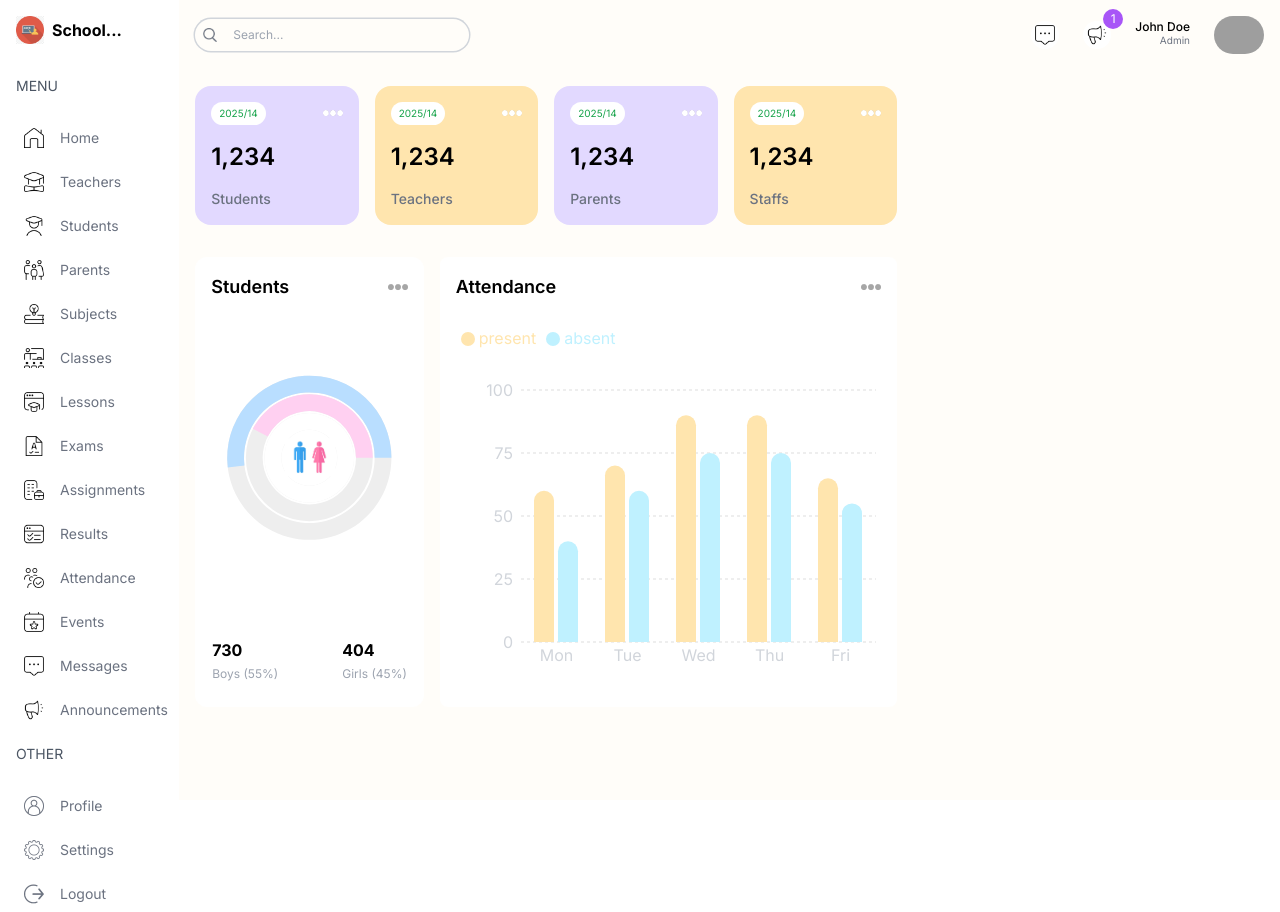
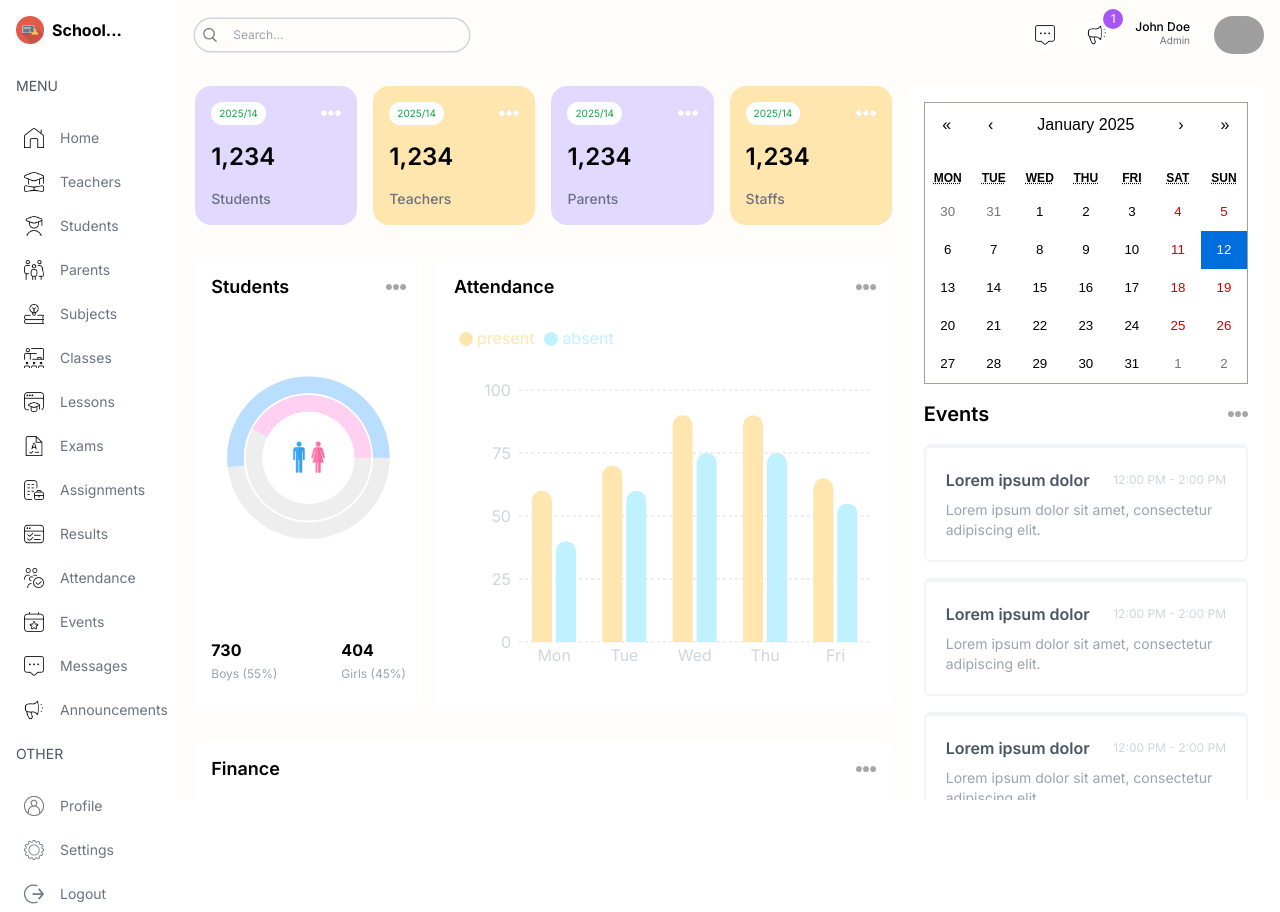
Before and after one commit to 66025997/School-Dashboard, a Next.js app: page /admin in a window 1280 px wide. Built offline with nearby package versions, Linux system fonts and the light colour scheme; grey boxes are pictures that could not be loaded.

Commit message:
Admin page prototype

```diff
--- a/package.json
+++ b/package.json
@@ -11,6 +11,7 @@
   "dependencies": {
     "next": "14.2.5",
     "react": "^18",
+    "react-calendar": "^5.1.0",
     "react-dom": "^18",
     "recharts": "^2.15.0"
   },
--- a/src/app/(dashboard)/admin/page.tsx
+++ b/src/app/(dashboard)/admin/page.tsx
@@ -1,6 +1,9 @@
 import UserCard from "@/components/UserCard";
 import CountChart from "@/components/CountChart";
 import AttendanceChart from "@/components/AttendanceChart";
+import FinanceChart from "@/components/FinanceChart";
+import EventCalendar from "@/components/EventCalendar";
+import Announcements from "@/components/Announcements";
 
 const AdminPage = () => {
     return (
@@ -27,10 +30,13 @@
                 </div>
                 {/* BOTTOM CHART */}
                 <div className="w-full h-[500px]">
+                    <FinanceChart />
                 </div>
             </div>
             {/* RIGHT */}
             <div className="w-full lg:w-1/3 flex flex-col gap-8">
+                <EventCalendar />
+                <Announcements/>
             </div>
         </div>
     );
--- /dev/null
+++ b/src/components/Announcements.tsx
@@ -0,0 +1,50 @@
+const Announcements = () => {
+    return (
+        <div className="bg-white p-4 rounded-md">
+            <div className="flex items-center justify-between">
+                <h1 className="text-xl font-semibold">Announcements</h1>
+                <span className="text-xs text-gray-400">View All</span>
+            </div>
+            <div className="flex flex-col gap-4 mt-4">
+                <div className="bg-lamaSkyLight rounded-md p-4">
+                    <div className="flex items-center justify-between">
+                        <h2 className="font-medium">Lorem ipsum dolor sit</h2>
+                        <span className="text-xs text-gray-400 bg-white rounded-md px-1 py-1">
+                            2025-01-01
+                        </span>
+                    </div>
+                    <p className="text-sm text-gray-400 mt-1">
+                        Lorem ipsum dolor sit amet consectetur adipisicing elit. Voluptatum,
+                        expedita. Rerum, quidem facilis?
+                    </p>
+                </div>
+                <div className="bg-lamaPurpleLight rounded-md p-4">
+                    <div className="flex items-center justify-between">
+                        <h2 className="font-medium">Lorem ipsum dolor sit</h2>
+                        <span className="text-xs text-gray-400 bg-white rounded-md px-1 py-1">
+                            2025-01-01
+                        </span>
+                    </div>
+                    <p className="text-sm text-gray-400 mt-1">
+                        Lorem ipsum dolor sit amet consectetur adipisicing elit. Voluptatum,
+                        expedita. Rerum, quidem facilis?
+                    </p>
+                </div>
+                <div className="bg-lamaYellowLight rounded-md p-4">
+                    <div className="flex items-center justify-between">
+                        <h2 className="font-medium">Lorem ipsum dolor sit</h2>
+                        <span className="text-xs text-gray-400 bg-white rounded-md px-1 py-1">
+                            2025-01-01
+                        </span>
+                    </div>
+                    <p className="text-sm text-gray-400 mt-1">
+                        Lorem ipsum dolor sit amet consectetur adipisicing elit. Voluptatum,
+                        expedita. Rerum, quidem facilis?
+                    </p>
+                </div>
+            </div>
+        </div>
+    );
+};
+
+export default Announcements;
--- /dev/null
+++ b/src/components/EventCalendar.tsx
@@ -0,0 +1,62 @@
+"use client";
+
+import Image from "next/image";
+import { useState } from "react";
+import Calendar from "react-calendar";
+import "react-calendar/dist/Calendar.css";
+
+type ValuePiece = Date | null;
+
+type Value = ValuePiece | [ValuePiece, ValuePiece];
+
+// TEMPORARY
+const events = [
+    {
+        id: 1,
+        title: "Lorem ipsum dolor",
+        time: "12:00 PM - 2:00 PM",
+        description: "Lorem ipsum dolor sit amet, consectetur adipiscing elit.",
+    },
+    {
+        id: 2,
+        title: "Lorem ipsum dolor",
+        time: "12:00 PM - 2:00 PM",
+        description: "Lorem ipsum dolor sit amet, consectetur adipiscing elit.",
+    },
+    {
+        id: 3,
+        title: "Lorem ipsum dolor",
+        time: "12:00 PM - 2:00 PM",
+        description: "Lorem ipsum dolor sit amet, consectetur adipiscing elit.",
+    },
+];
+
+const EventCalendar = () => {
+    const [value, onChange] = useState<Value>(new Date());
+
+    return (
+        <div className="bg-white p-4 rounded-md">
+            <Calendar onChange={onChange} value={value} />
+            <div className="flex items-center justify-between">
+                <h1 className="text-xl font-semibold my-4">Events</h1>
+                <Image src="/moreDark.png" alt="" width={20} height={20} />
+            </div>
+            <div className="flex flex-col gap-4">
+                {events.map((event) => (
+                    <div
+                        className="p-5 rounded-md border-2 border-gray-100 border-t-4 odd:border-t-lamaSky even:border-t-lamaPurple"
+                        key={event.id}
+                    >
+                        <div className="flex items-center justify-between">
+                            <h1 className="font-semibold text-gray-600">{event.title}</h1>
+                            <span className="text-gray-300 text-xs">{event.time}</span>
+                        </div>
+                        <p className="mt-2 text-gray-400 text-sm">{event.description}</p>
+                    </div>
+                ))}
+            </div>
+        </div>
+    );
+};
+
+export default EventCalendar;
--- /dev/null
+++ b/src/components/FinanceChart.tsx
@@ -0,0 +1,125 @@
+"use client";
+
+import Image from "next/image";
+import {
+    LineChart,
+    Line,
+    XAxis,
+    YAxis,
+    CartesianGrid,
+    Tooltip,
+    Legend,
+    ResponsiveContainer,
+} from "recharts";
+
+const data = [
+    {
+        name: "Jan",
+        income: 4000,
+        expense: 2400,
+    },
+    {
+        name: "Feb",
+        income: 3000,
+        expense: 1398,
+    },
+    {
+        name: "Mar",
+        income: 2000,
+        expense: 9800,
+    },
+    {
+        name: "Apr",
+        income: 2780,
+        expense: 3908,
+    },
+    {
+        name: "May",
+        income: 1890,
+        expense: 4800,
+    },
+    {
+        name: "Jun",
+        income: 2390,
+        expense: 3800,
+    },
+    {
+        name: "Jul",
+        income: 3490,
+        expense: 4300,
+    },
+    {
+        name: "Aug",
+        income: 3490,
+        expense: 4300,
+    },
+    {
+        name: "Sep",
+        income: 3490,
+        expense: 4300,
+    },
+    {
+        name: "Oct",
+        income: 3490,
+        expense: 4300,
+    },
+    {
+        name: "Nov",
+        income: 3490,
+        expense: 4300,
+    },
+    {
+        name: "Dec",
+        income: 3490,
+        expense: 4300,
+    },
+];
+
+const FinanceChart = () => {
+    return (
+        <div className="bg-white rounded-xl w-full h-full p-4">
+            <div className="flex justify-between items-center">
+                <h1 className="text-lg font-semibold">Finance</h1>
+                <Image src="/moreDark.png" alt="" width={20} height={20} />
+            </div>
+            <ResponsiveContainer width="100%" height="90%">
+                <LineChart
+                    width={500}
+                    height={300}
+                    data={data}
+                    margin={{
+                        top: 5,
+                        right: 30,
+                        left: 20,
+                        bottom: 5,
+                    }}
+                >
+                    <CartesianGrid strokeDasharray="3 3" stroke="#ddd" />
+                    <XAxis
+                        dataKey="name"
+                        axisLine={false}
+                        tick={{ fill: "#d1d5db" }}
+                        tickLine={false}
+                        tickMargin={10}
+                    />
+                    <YAxis axisLine={false} tick={{ fill: "#d1d5db" }} tickLine={false} tickMargin={20} />
+                    <Tooltip />
+                    <Legend
+                        align="center"
+                        verticalAlign="top"
+                        wrapperStyle={{ paddingTop: "10px", paddingBottom: "30px" }}
+                    />
+                    <Line
+                        type="monotone"
+                        dataKey="income"
+                        stroke="#C3EBFA"
+                        strokeWidth={5}
+                    />
+                    <Line type="monotone" dataKey="expense" stroke="#CFCEFF" strokeWidth={5} />
+                </LineChart>
+            </ResponsiveContainer>
+        </div>
+    );
+};
+
+export default FinanceChart;
```
Also changed, not shown: 1 other file (tests, documents, lock files or other folders).
